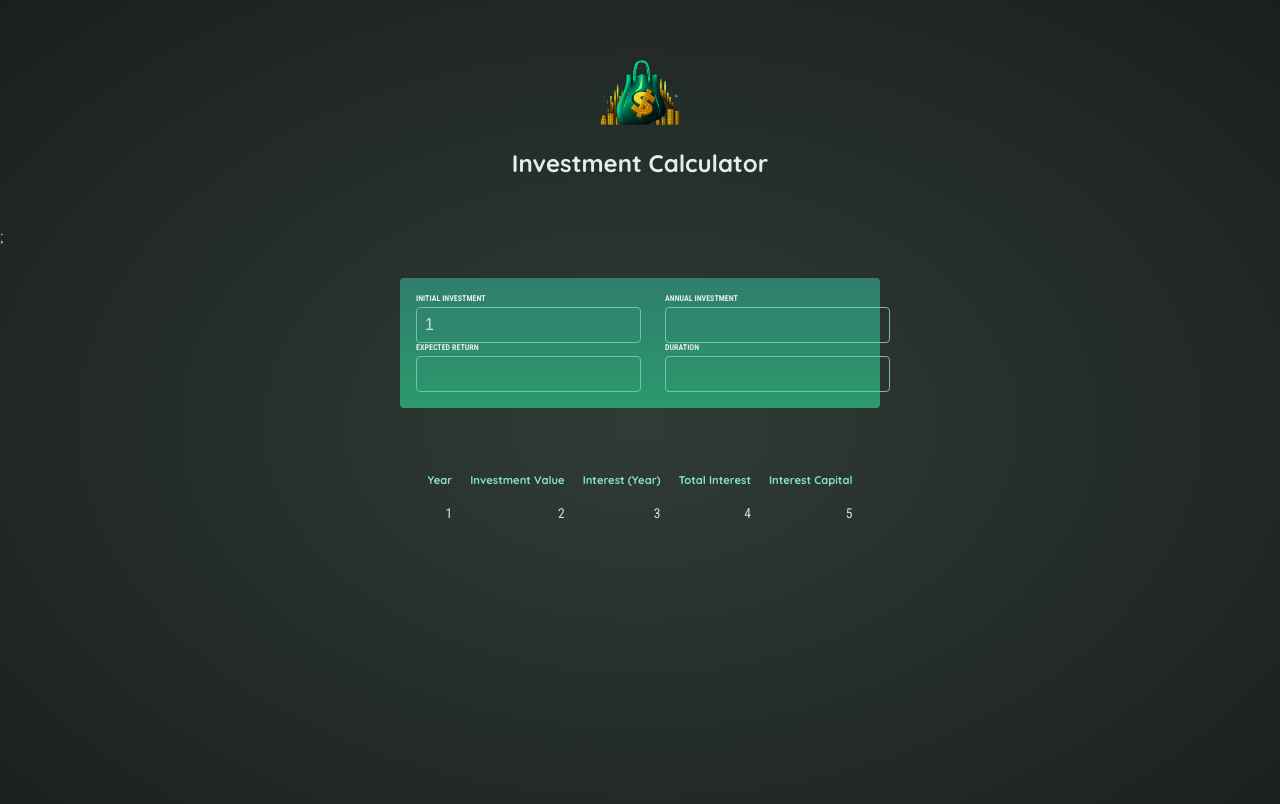
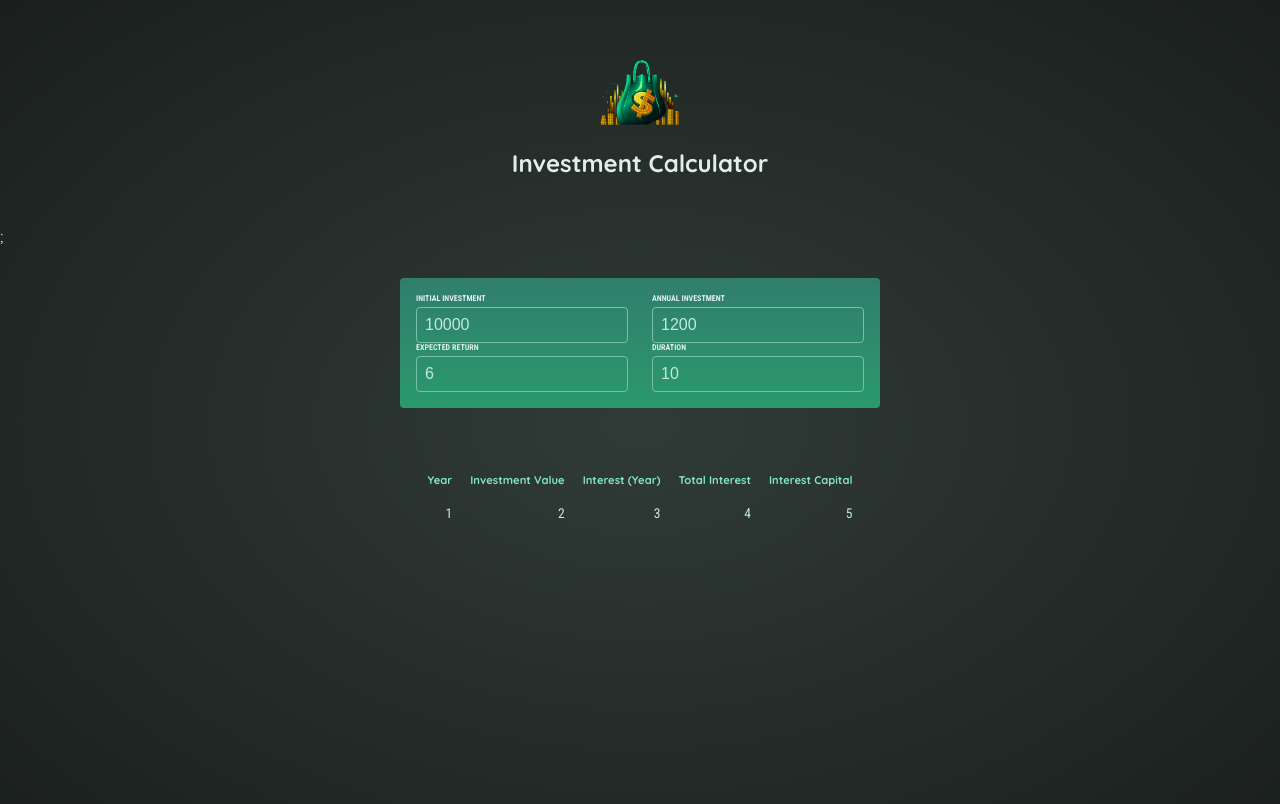
Before and after one commit to paulaFenner/investment-calculator, a React (Vite) app: page / in a window 1280 px wide. Shown: the top 804 px of the page. Built offline with nearby package versions, Linux system fonts and the light colour scheme.

Commit message:
fetch and store user input data
Added functionality to fetch and store the data added by the user.

```diff
--- a/src/components/UserInput.jsx
+++ b/src/components/UserInput.jsx
@@ -1,44 +1,64 @@
+import { useState } from "react";
+
 export default function UserInput() {
+  const [UserInput, setUserInput] = useState({
+    initialInvestment: 10000,
+    annualInvestment: 1200,
+    expectedReturn: 6,
+    duration: 10,
+  });
+
+  function handleChange(inputIdentifier, newValue) {
+    setUserInput((prevUserInput) => {
+      return {
+        ...prevUserInput,
+        [inputIdentifier]: newValue,
+      };
+    });
+  }
+
   return (
-    <section id="user-input">
-      <div className="input-group">
+    <section id='user-input'>
+      <div className='input-group'>
         <div>
-          <label htmlFor="initial-investment">initial investment</label>
+          <label>initial investment</label>
           <input
-            type="number"
-            value={1}
-            name="initial-investment"
-            id="initial-investment"
+            type='number'
+            required
+            value={UserInput.initialInvestment}
+            onChange={(e) => handleChange("initialInvestment", e.target.value)}
           />
         </div>
         <div>
-          <label htmlFor="annual-investment">annual investment</label>
+          <label>annual investment</label>
           <input
-            type="number"
-            name="annual-investment"
-            id="annual-investment"
+            type='number'
+            required
+            value={UserInput.annualInvestment}
+            onChange={(e) => handleChange("annualInvestment", e.target.value)}
           />
         </div>
       </div>
-      <div className="input-group">
+      <div className='input-group'>
         <div>
-          <label htmlFor="expected-return">expected return</label>
+          <label>expected return</label>
           <input
-            type="number"
-            name="expected-return"
-            id="expected-return"
+            type='number'
+            required
+            value={UserInput.expectedReturn}
+            onChange={(e) => handleChange("expectedReturn", e.target.value)}
           />
         </div>
         <div>
-          <label htmlFor="duration">duration</label>
+          <label>duration</label>
           <input
-            type="number"
-            name="duration"
-            id="duration"
+            type='number'
+            required
+            value={UserInput.duration}
+            onChange={(e) => handleChange("duration", e.target.value)}
           />
         </div>
       </div>
     </section>
   );
-
 }
--- a/src/index.css
+++ b/src/index.css
@@ -54,7 +54,7 @@
 }
 
 #user-input input {
-  /* width: 100%; */
+  width: 100%;
   padding: 0.5rem;
   border: 1px solid #76c0ae;
   border-radius: 0.25rem;
```
Also changed, not shown: src/App.jsx (+4 -5 lines).
